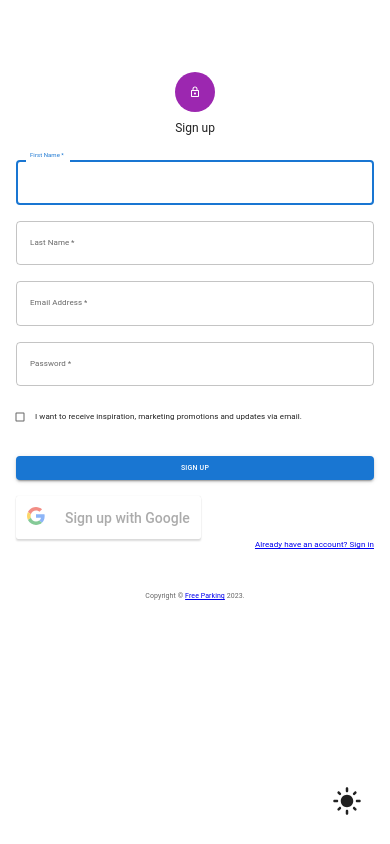
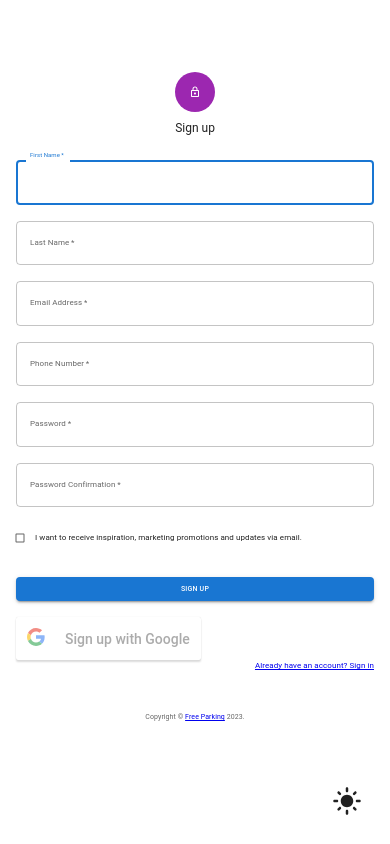
Before and after one commit to werner94fribourg/park-n-share-client, a React (Create React App) app: page /signup in a window 390 px wide. Built offline with nearby package versions, Linux system fonts and the light colour scheme.

Commit message:
add phone number in signup

```diff
--- a/src/pages/Signup.js
+++ b/src/pages/Signup.js
@@ -98,8 +98,31 @@
                 <TextField
                   required
                   fullWidth
+                  name="telephone"
+                  label="Phone Number"
+                  type="number"
+                  id="telephone"
+                  autoComplete="tel"
+                />
+              </Grid>
+              <Grid item xs={12}>
+                <TextField
+                  required
+                  fullWidth
                   name="password"
                   label="Password"
+                  type="password"
+                  id="password"
+                  autoComplete="new-password"
+                />
+              </Grid>
+
+              <Grid item xs={12}>
+                <TextField
+                  required
+                  fullWidth
+                  name="password"
+                  label="Password Confirmation"
                   type="password"
                   id="password"
                   autoComplete="new-password"
```
